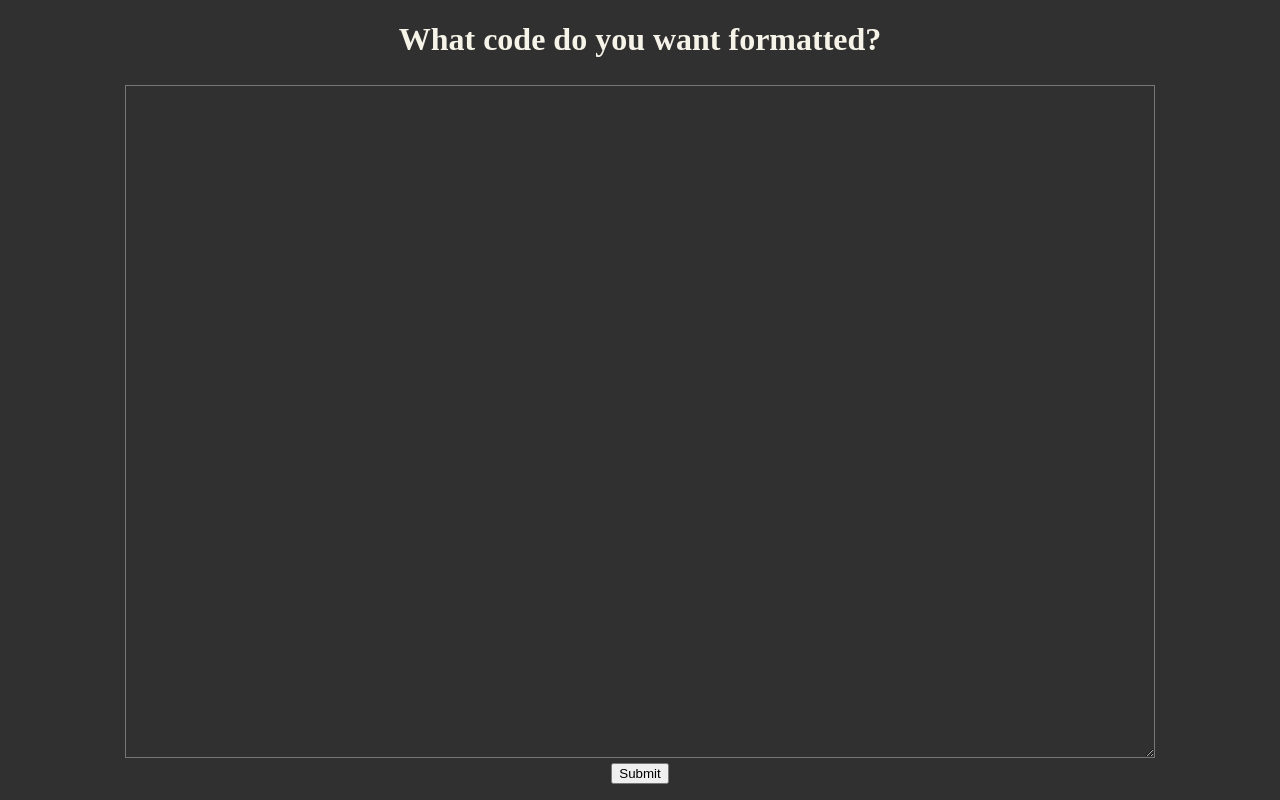
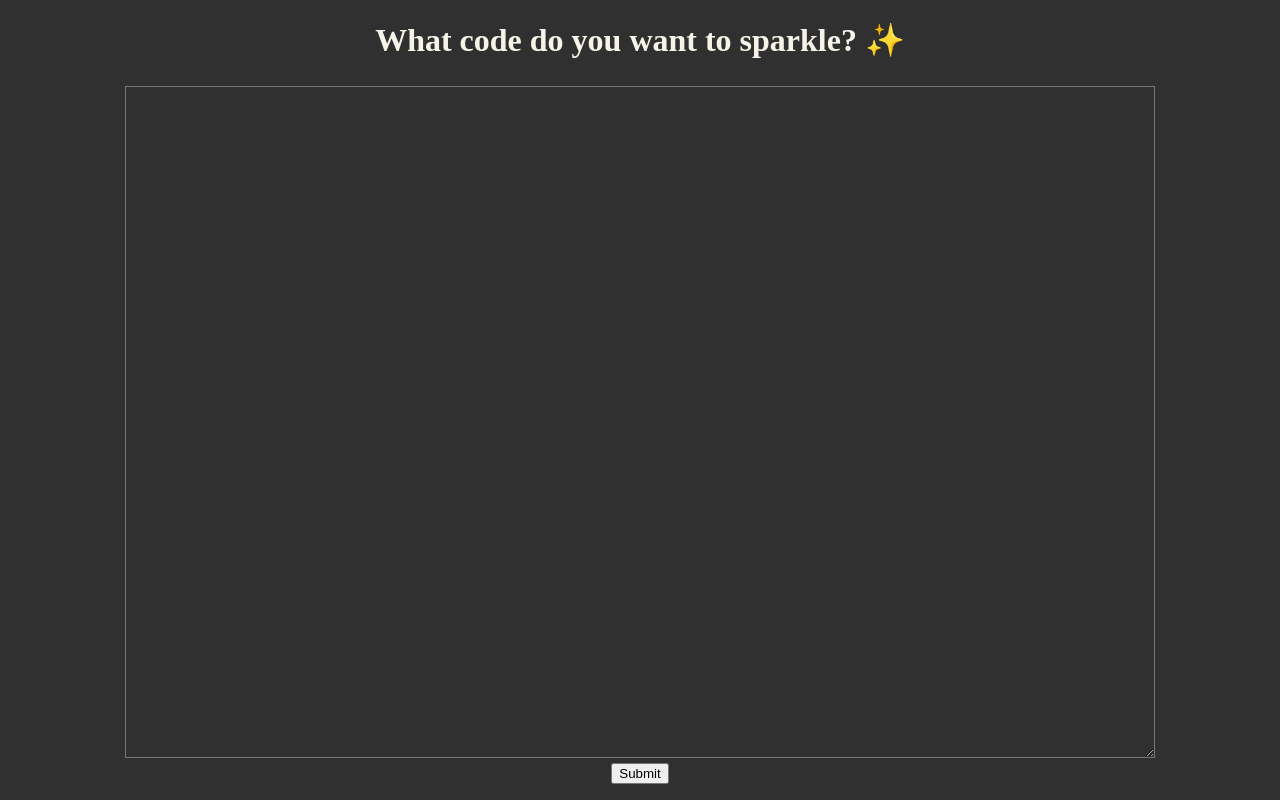
Before and after one commit to d-lord/twinkler_flask, a Flask app: page / in a window 1280 px wide. Run offline with Flask 2, Linux system fonts and the light colour scheme.

Commit message:
Add sparkle emoji to homepage

```diff
--- a/templates/form.html
+++ b/templates/form.html
@@ -32,7 +32,7 @@
 </head>
 <body>
 <form action="{{ url_for('markup') }}" method="post" id="form">
-    <label for="code"><h1>What code do you want formatted?</h1></label>
+    <label for="code"><h1>What code do you want to sparkle? ✨</h1></label>
     <textarea id="code" name="code"></textarea>
     <input type="submit" value="Submit">
 </form>
```
